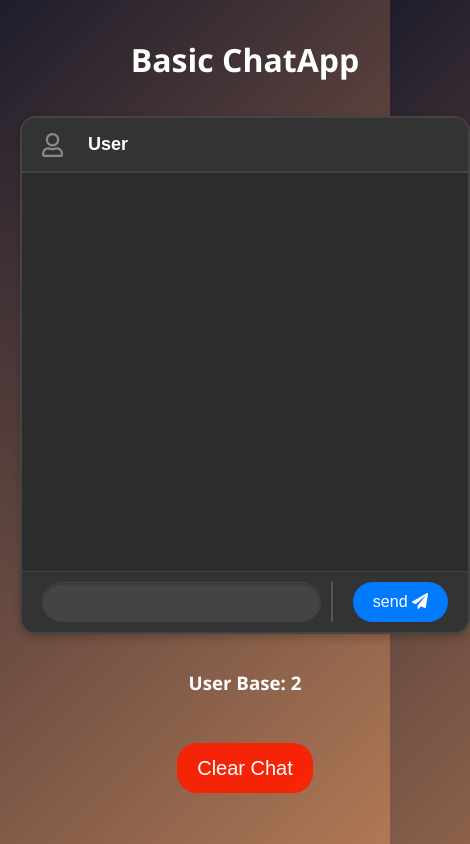
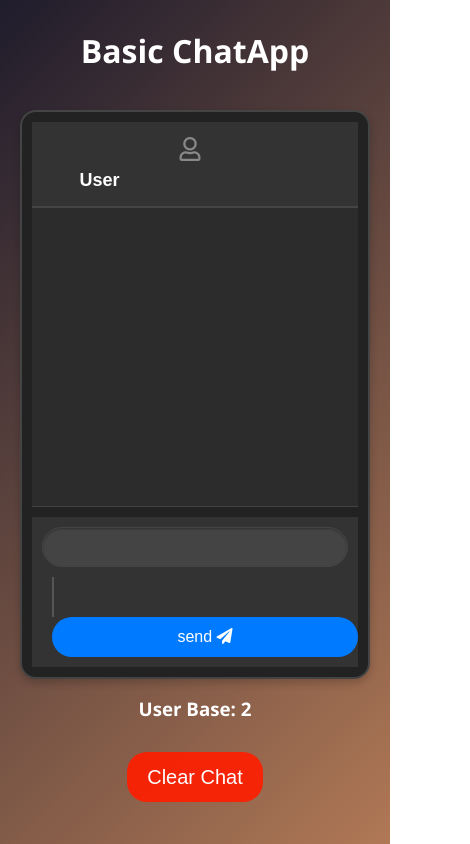
Before and after one commit to Pratinav-Tewari/WebSocket-Chat, a website: page public/index.html in a window 390 px wide. Shown: the whole page, 470 px wide, since content can reach past the window. Drawn offline with nearby package versions, Linux system fonts and the light colour scheme; no server answers.

Commit message:
responsive

```diff
--- a/public/style.css
+++ b/public/style.css
@@ -17,13 +17,21 @@ body {
     color: #ffffff;
 }
 
+.title {
+    margin-bottom: 20px;
+    text-align: center;
+    font-size: 32px;
+}
+
 .main {
     border: 2px solid #444444;
     border-radius: 16px;
     overflow: hidden;
-    width: 450px;
+    width: 100%;
+    max-width: 450px;
     box-shadow: 0 4px 8px rgba(0, 0, 0, 0.2);
     background-color: #222222;
+    padding: 10px;
 }
 
 .name {
@@ -64,6 +72,7 @@ body {
     padding: 10px 20px;
     border-top: 1px solid #444444;
     border-bottom: 1px solid #444444;
+    margin-bottom: 10px;
 }
 
 .message-left,
@@ -174,7 +183,32 @@ body {
     transition: background-color 0.3s ease;
 }
 
-.clear-history:hover{
+.clear-history:hover {
     background-color: #ff1e00b3;
+}
 
+@media (max-width: 480px) {
+    .main {
+        width: 100%;
+        max-width: none;
+    }
+
+    .name,
+    .message-form {
+        flex-direction: column;
+        padding: 10px;
+    }
+
+    .message-input {
+        width: 100%;
+        margin-bottom: 10px;
+    }
+
+    .send-button {
+        width: 100%;
+    }
+
+    .message-container {
+        height: 300px;
+    }
 }
```
Also changed, not shown: 1 other file.
